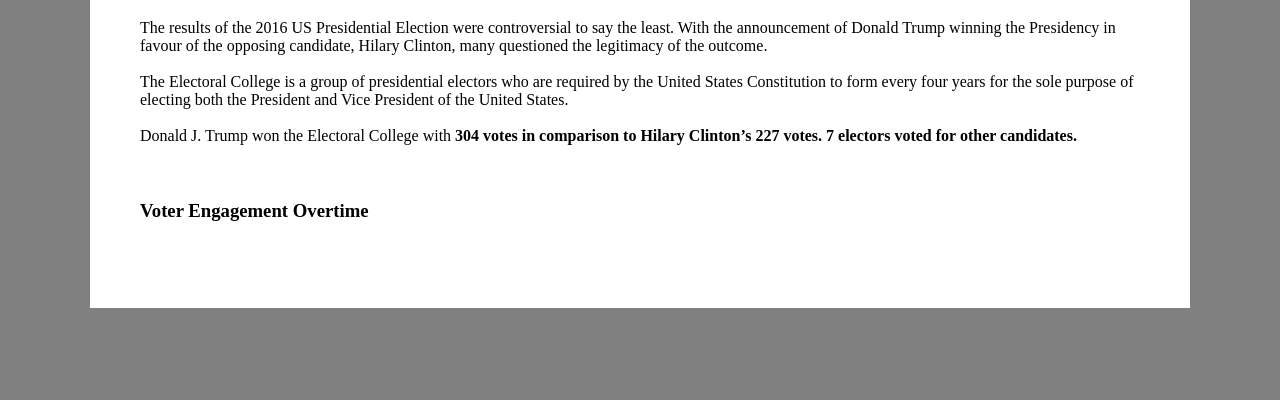
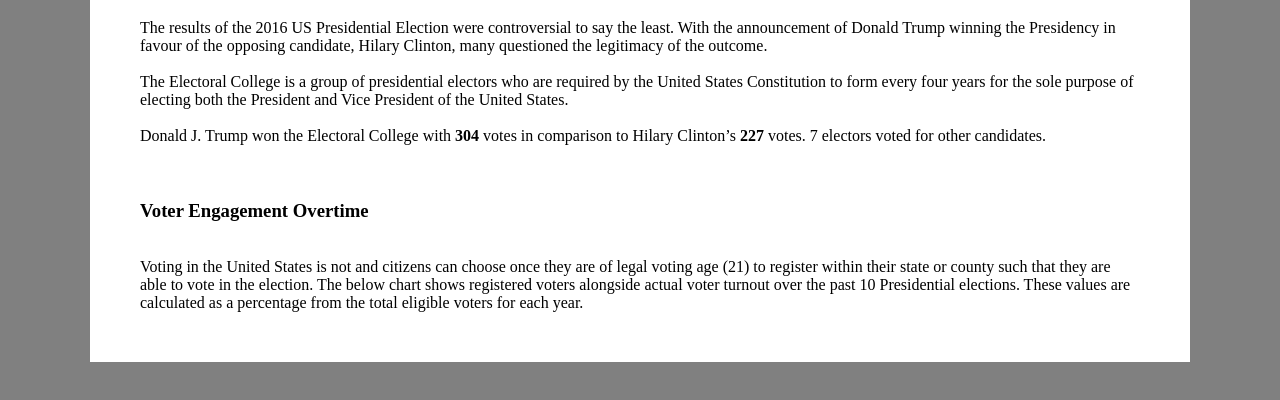
Before and after one commit to poluskg/FIT3179, a plain HTML site: page Assignment_2/index.html in a window 1280 px wide. Shown: the part 122-522 px from the top of the page. Drawn offline with Linux system fonts and the light colour scheme; a script that the page names is missing.

Commit message:
Update index.html

```diff
--- a/Assignment_2/index.html
+++ b/Assignment_2/index.html
@@ -59,7 +59,7 @@ There are 538 electors and an absolute majority of electoral votes, 270 or more,
 </div>
 <br>
 <div class="w3-col s4>
-Donald J. Trump won the Electoral College with <b>304<b> votes in comparison to Hilary Clinton’s <b>227<b> votes. 7 electors voted for other candidates.
+Donald J. Trump won the Electoral College with <b>304</b> votes in comparison to Hilary Clinton’s <b>227</b> votes. 7 electors voted for other candidates.
 </div>
 <div id="map_vis"></div>
     <br>
@@ -72,6 +72,10 @@ Donald J. Trump won the Electoral College with <b>304<b> votes in comparison to
     <br>
     <h3> Voter Engagement Overtime </h3>
     <br>
+  <div>
+    Voting in the United States is not and citizens can choose once they are of legal voting age (21) to register within their state or county such that they are able to vote in the election.
+The below chart shows registered voters alongside actual voter turnout over the past 10 Presidential elections. These values are calculated as a percentage from the total eligible voters for each year.
+  </div>
     <div id="line_vis"></div>
 
     <script type="text/javascript">
```
